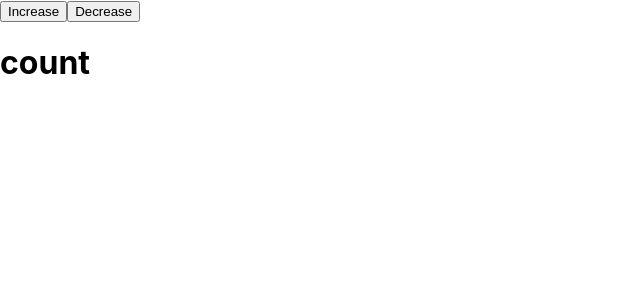
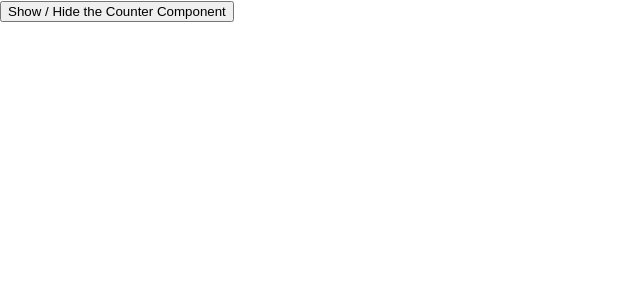
Before and after one commit to DejanBelic/React-Hooks, a React (Create React App) app: page / in a window 1280 px wide. Shown: the top 300 px of the page, without its empty margins (0-640 px from the left). Built offline with nearby package versions, Linux system fonts and the light colour scheme.

Commit message:
Limiting useEffect to mounting and unmounting.

```diff
--- a/src/App.js
+++ b/src/App.js
@@ -1,8 +1,7 @@
 import React, { useState, useEffect } from 'react';
 
 
-
-function App() {
+function Counter() {
   const [count, setCount] = useState(0);
   const handleIncreaseCount = () => setCount(count + 1);
   const handleDecreaseCount = () => setCount(count - 1);
@@ -25,4 +24,12 @@ function App() {
   )
 }
 
+function App() {
+  const [visible, setVisible] = useState(false);
+  return(<div>
+    <button onClick={() => setVisible(!visible)}>Show / Hide the Counter Component</button>
+    { visible &&  <Counter/>}
+  </div>)
+}
+
 export default App;
```
